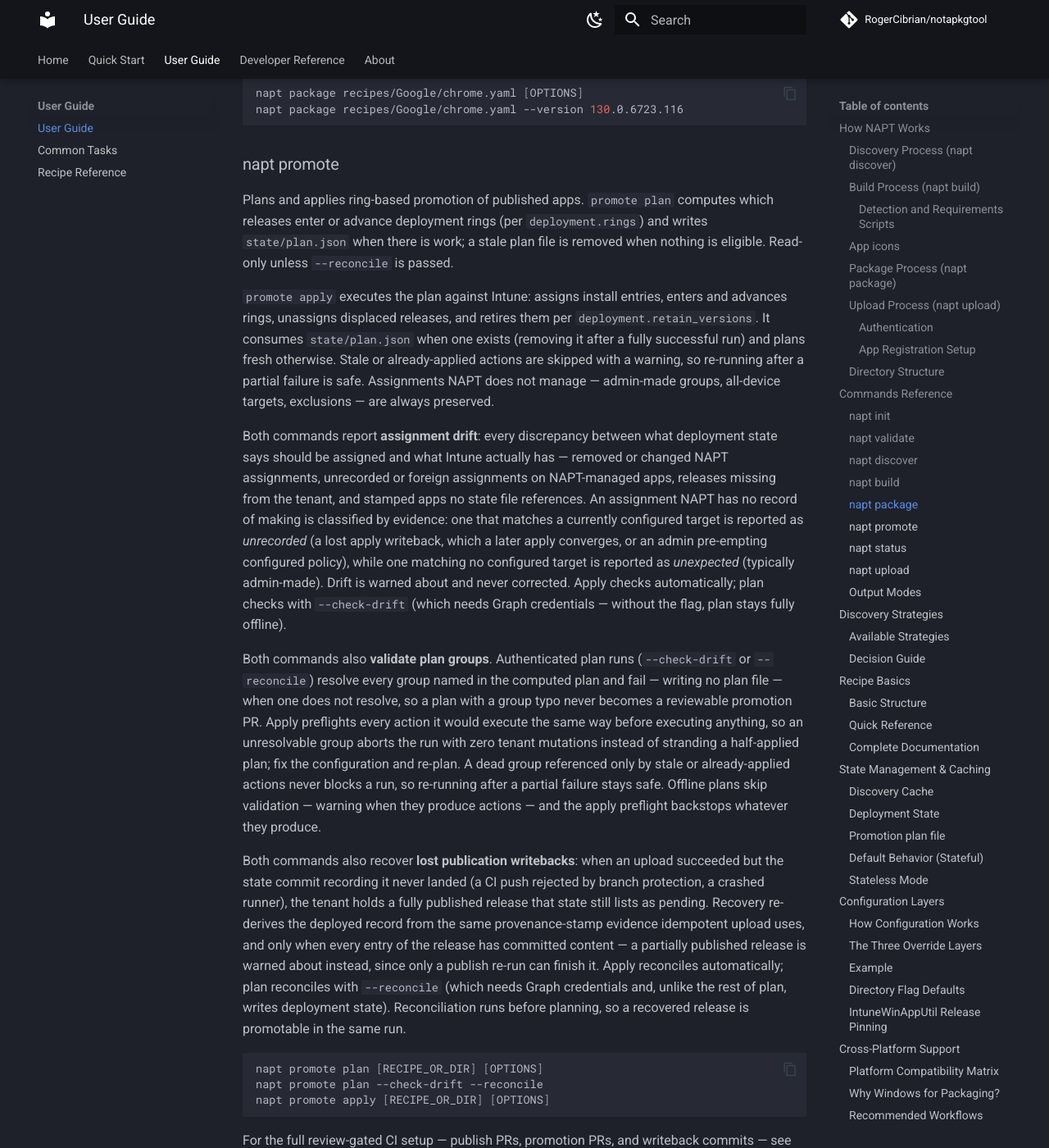
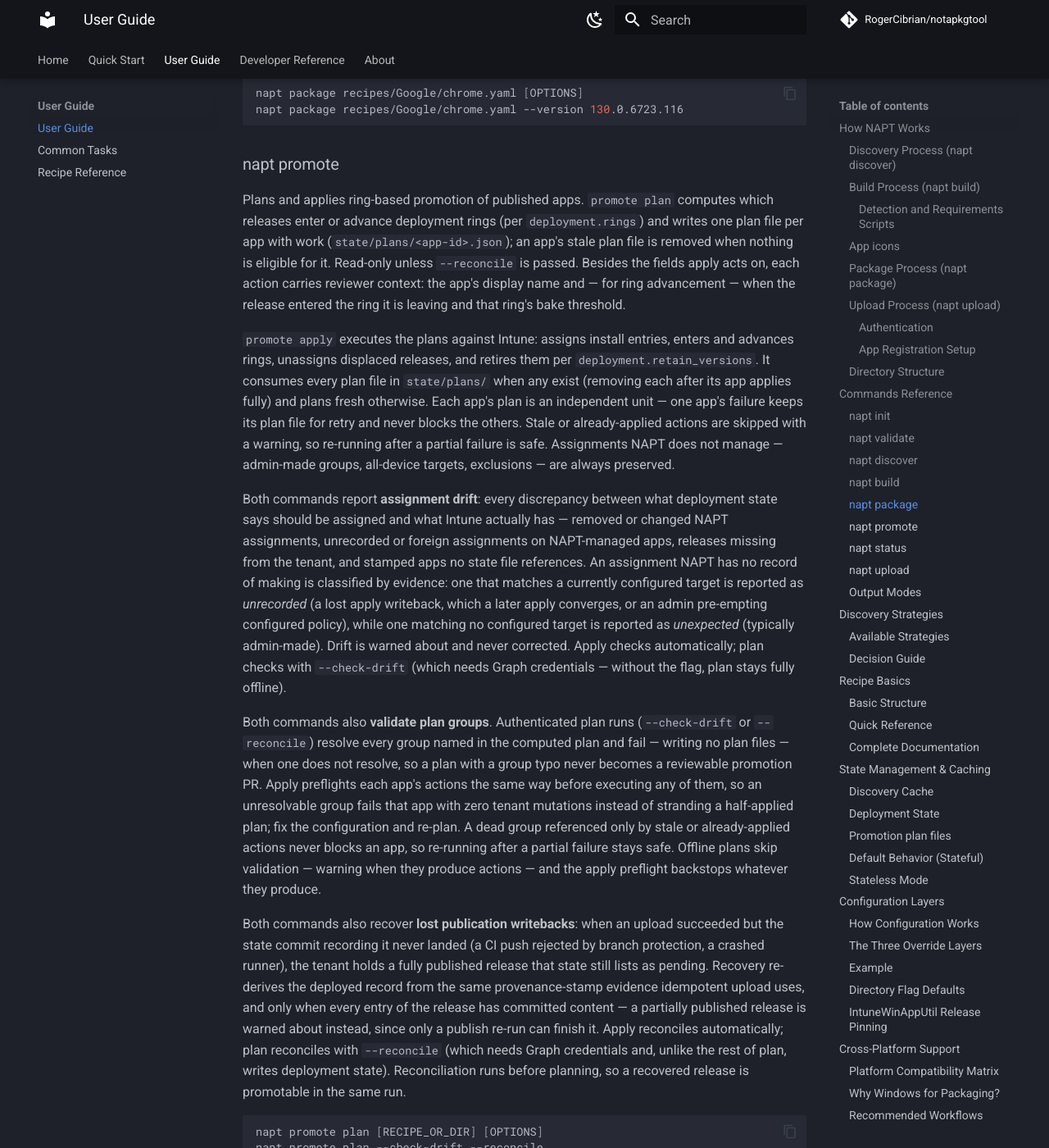
Before and after one commit to RogerCibrian/notapkgtool, an MkDocs documentation site: the page built from docs/user-guide.md, in a window 1280 px wide and 1400 px high, scrolled down 11918 px. Shown: the whole window at 82% size. Built offline with MkDocs 1.6.1 and Material for MkDocs 9.7.7, drawn with Linux system fonts in a browser that asks for light colours; comment, search, counter and statistics services are not loaded; some of the changed text lies outside the part shown.

Commit message:
feat: Split promotion plans into per-app files

```diff
--- a/docs/user-guide.md
+++ b/docs/user-guide.md
@@ -444,18 +444,23 @@ napt package recipes/Google/chrome.yaml --version 130.0.6723.116
 
 Plans and applies ring-based promotion of published apps. `promote plan`
 computes which releases enter or advance deployment rings (per
-`deployment.rings`) and writes `state/plan.json` when there is work; a
-stale plan file is removed when nothing is eligible. Read-only unless
-`--reconcile` is passed.
+`deployment.rings`) and writes one plan file per app with work
+(`state/plans/<app-id>.json`); an app's stale plan file is removed when
+nothing is eligible for it. Read-only unless `--reconcile` is passed.
+Besides the fields apply acts on, each action carries reviewer context:
+the app's display name and — for ring advancement — when the release
+entered the ring it is leaving and that ring's bake threshold.
 
-`promote apply` executes the plan against Intune: assigns install entries,
-enters and advances rings, unassigns displaced releases, and retires them
-per `deployment.retain_versions`. It consumes `state/plan.json` when one
-exists (removing it after a fully successful run) and plans fresh
-otherwise. Stale or already-applied actions are skipped with a warning, so
-re-running after a partial failure is safe. Assignments NAPT does not
-manage — admin-made groups, all-device targets, exclusions — are always
-preserved.
+`promote apply` executes the plans against Intune: assigns install
+entries, enters and advances rings, unassigns displaced releases, and
+retires them per `deployment.retain_versions`. It consumes every plan
+file in `state/plans/` when any exist (removing each after its app
+applies fully) and plans fresh otherwise. Each app's plan is an
+independent unit — one app's failure keeps its plan file for retry and
+never blocks the others. Stale or already-applied actions are skipped
+with a warning, so re-running after a partial failure is safe.
+Assignments NAPT does not manage — admin-made groups, all-device
+targets, exclusions — are always preserved.
 
 Both commands report **assignment drift**: every discrepancy between what
 deployment state says should be assigned and what Intune actually has —
@@ -472,14 +477,14 @@ credentials — without the flag, plan stays fully offline).
 
 Both commands also **validate plan groups**. Authenticated plan runs
 (`--check-drift` or `--reconcile`) resolve every group named in the
-computed plan and fail — writing no plan file — when one does not
+computed plan and fail — writing no plan files — when one does not
 resolve, so a plan with a group typo never becomes a reviewable
-promotion PR. Apply preflights every action it would execute the same
-way before executing anything, so an unresolvable group aborts the run
-with zero tenant mutations instead of stranding a half-applied plan;
-fix the configuration and re-plan. A dead group referenced only by
-stale or already-applied actions never blocks a run, so re-running
-after a partial failure stays safe. Offline plans skip validation —
+promotion PR. Apply preflights each app's actions the same way before
+executing any of them, so an unresolvable group fails that app with
+zero tenant mutations instead of stranding a half-applied plan; fix
+the configuration and re-plan. A dead group referenced only by stale
+or already-applied actions never blocks an app, so re-running after a
+partial failure stays safe. Offline plans skip validation —
 warning when they produce actions — and the apply preflight backstops
 whatever they produce.
 
@@ -680,21 +685,24 @@ A file holds four sections:
 `napt discover` records the pending candidate.
 Later pipeline stages consume it.
 
-### Promotion plan file
+### Promotion plan files
 
 `napt promote plan` evaluates ring eligibility as a pure function of
-deployment state, configuration, and the clock, and writes the result to
-`state/plan.json`.
-The plan file exists exactly when there are eligible actions: a plan run
-that finds nothing removes a stale plan file.
-Its git status is therefore the CI signal that a promotion review is
-needed — no special exit codes (`napt` always exits 0 on success, 1 on
-error).
+deployment state, configuration, and the clock, and writes the result as
+one file per app: `state/plans/<app-id>.json`.
+An app's plan file exists exactly when that app has eligible actions: a
+plan run that finds nothing for an app removes its stale plan file.
+Each file's git status is therefore the per-app CI signal that a
+promotion review is needed — no special exit codes (`napt` always exits
+0 on success, 1 on error).
 Plan output is deterministic, so re-running plan against unchanged state
-produces a byte-identical file.
-`napt promote apply` executes the plan as an allowlist — entries that no
+produces byte-identical files.
+`napt promote apply` executes each plan as an allowlist — entries that no
 longer validate against current state are skipped, never improvised — and
-removes the file after a fully successful run.
+removes each file after its app applies fully.
+To hold one app's promotions during review, delete its plan file; the
+other apps' plans are unaffected, and the next plan run re-proposes
+whatever is still eligible.
 
 ### Default Behavior (Stateful)
 
@@ -796,7 +804,7 @@ to its own:
 | `napt discover` | `--output-dir` | Where to save downloaded installers | `directories.discover` | `downloads` |
 | `napt discover` | `--cache-file` | Discovery cache file (`<dir>/discovery.json`) | `directories.cache` | `cache` |
 | `napt discover` | `--state-dir` | Per-app deployment state (`<dir>/deployment/`) | `directories.state` | `state` |
-| `napt promote` | `--state-dir` | Deployment state and plan.json | `directories.state` | `state` |
+| `napt promote` | `--state-dir` | Deployment state and plan files | `directories.state` | `state` |
 | `napt status` | `--state-dir` | Deployment state to summarize (no config lookup) | - | `state` |
 | `napt build` | `--downloads-dir` | Where to find the installer | `directories.discover` | `downloads` |
 | `napt build` | `--output-dir` | Where to save builds | `directories.build` | `builds` |
```
Also changed, not shown: docs/changelog.md (+18 -0 lines), docs/common-tasks.md (+35 -17 lines), docs/roadmap.md (+3 -3 lines), 8 other files.
